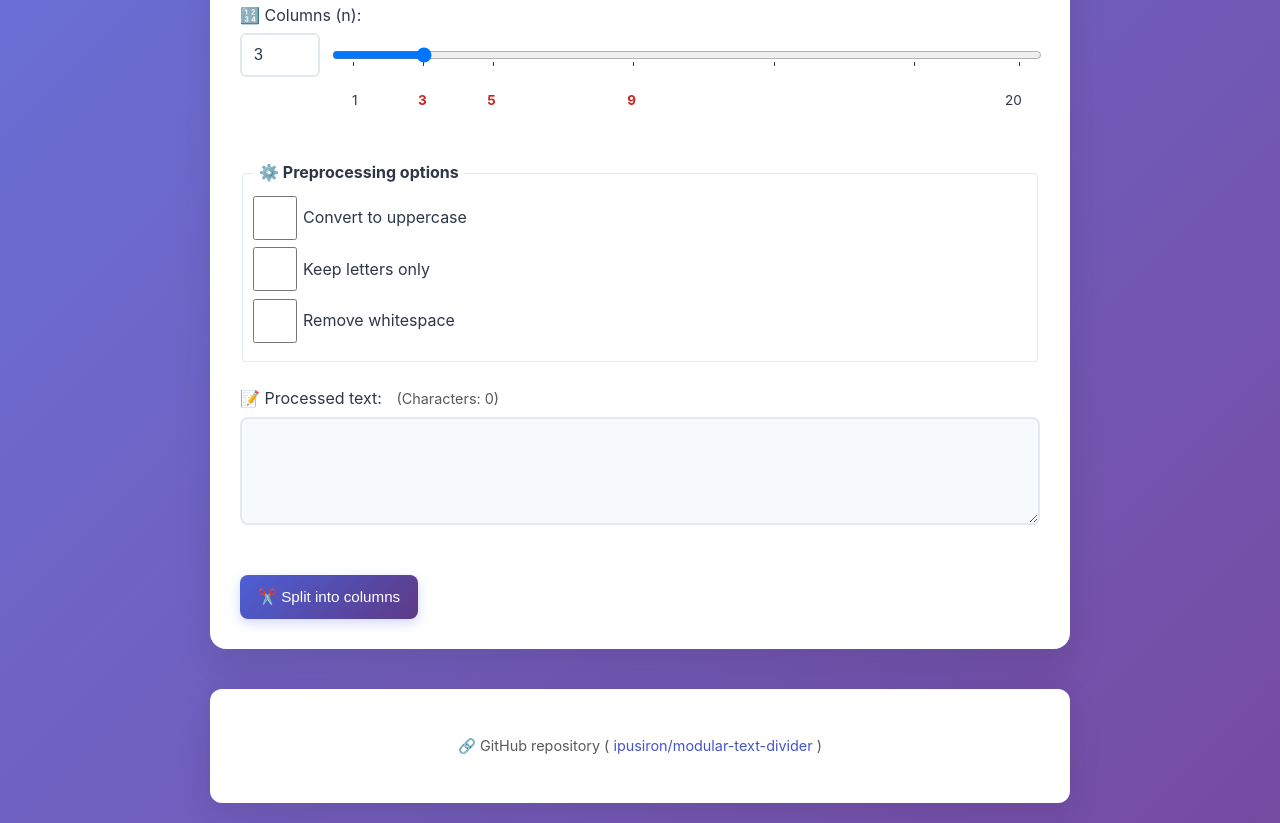
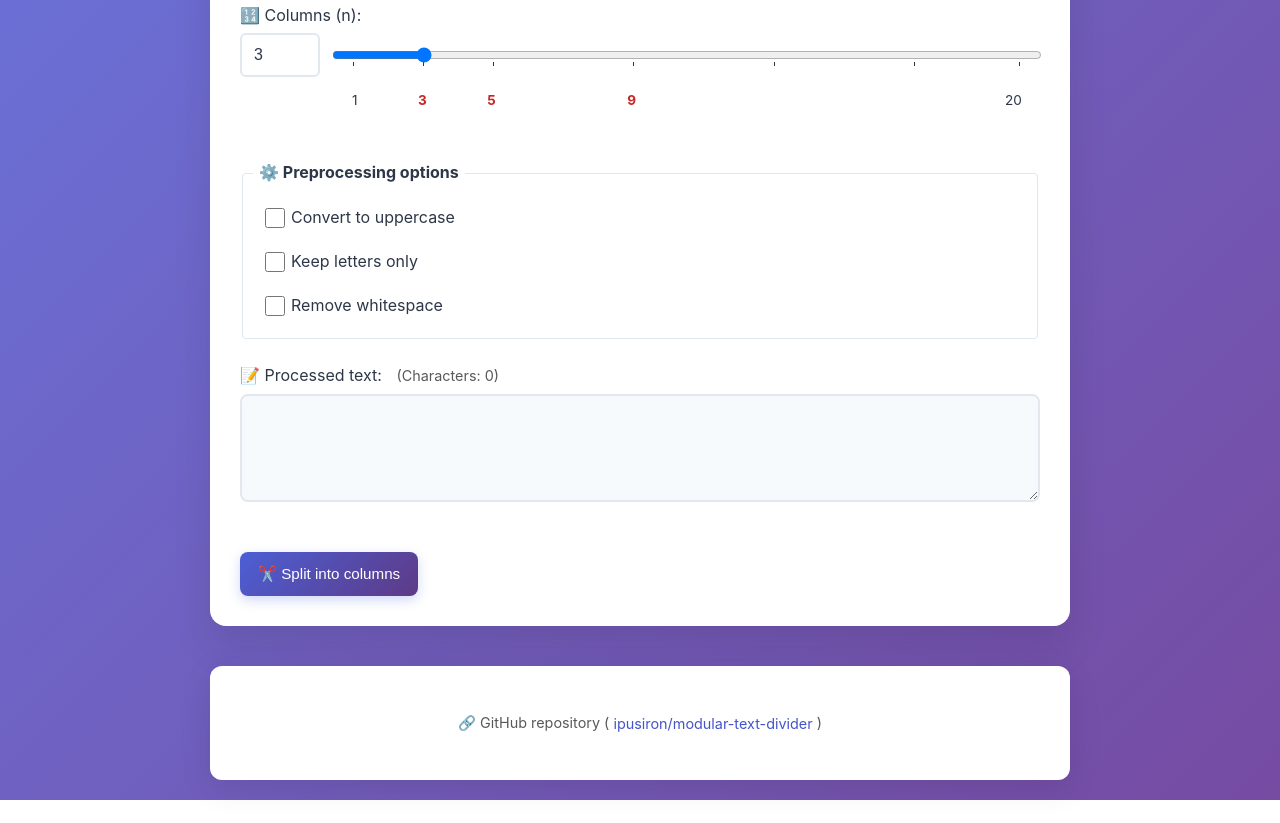
Before and after one commit to ipusiron/modular-text-divider, a website: page index.html in a window 1280 px wide. Shown: the part 864-1687 px from the top of the page. After the commit the page ends 1664 px from the top, so only its background shows below. Drawn offline with Linux system fonts and the light colour scheme.

Commit message:
チェックボックスを小さくし操作領域を確保

```diff
--- a/style.css
+++ b/style.css
@@ -698,12 +698,17 @@ fieldset {
   min-width: 0;
 }
 
-button, input, select, a, [role="button"] {
+button, input:not([type="checkbox"]), select, a, [role="button"] {
   min-height: 44px;
   min-width: 44px;
 }
 
 input[type="checkbox"] {
+  width: 20px;
+  height: 20px;
+  min-width: 20px;
+  min-height: 20px;
+  flex: 0 0 20px;
   vertical-align: middle;
   margin: 0;
 }
@@ -711,6 +716,12 @@ input[type="checkbox"] {
 label:has(input[type="checkbox"]) {
   display: inline-flex;
   align-items: center;
+  box-sizing: border-box;
+  min-width: 44px;
+  min-height: 44px;
+  max-width: 100%;
+  padding: 0 12px;
+  cursor: pointer;
   gap: 6px;
 }
 
```
Also changed, not shown: CLAUDE.md (+2 -1 lines), test/html.test.js (+17 -0 lines).
